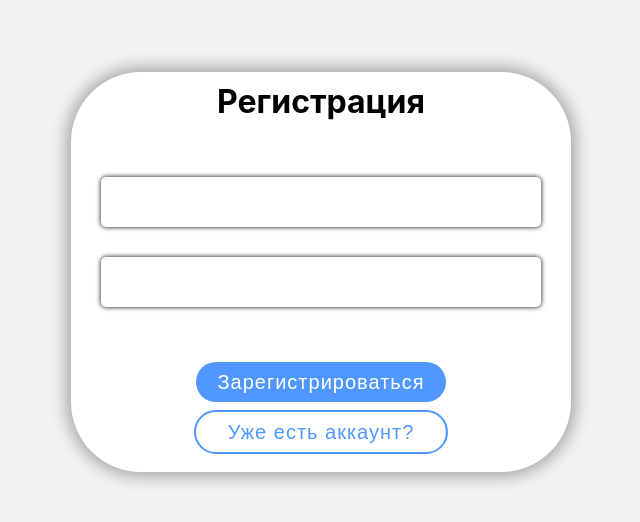
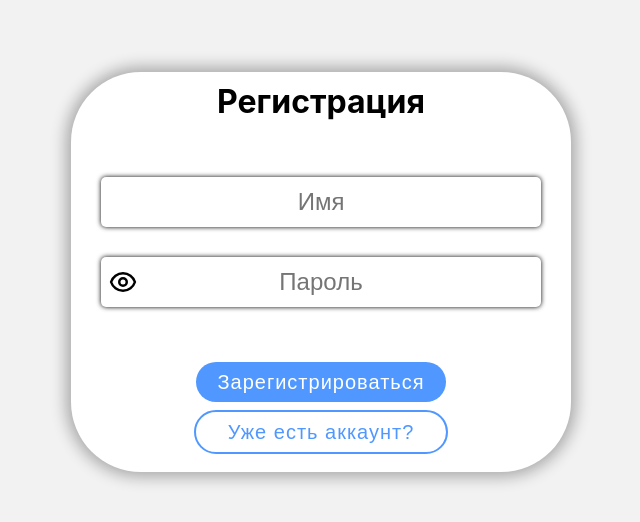
Before and after one commit to LavrCheck/Diary, a React (Create React App) app in the folder diary.front/: page /lavrcheck/diary/sign in a window 1280 px wide. Shown: the part 128-650 px from the top of the page, without its empty margins (319-959 px from the left). Built offline with nearby package versions, Linux system fonts and the light colour scheme; no server answers.

Commit message:
fix sign and buttons

```diff
--- a/diary.front/src/Components/Sign/Sign.tsx
+++ b/diary.front/src/Components/Sign/Sign.tsx
@@ -8,6 +8,7 @@ import { useDispatch } from 'react-redux'
 import { actions } from '../../store'
 import { useNavigate } from 'react-router-dom'
 import { Task } from '../../types'
+import { PasswordInput } from '../../ui/PasswordInput'
 
 
 
@@ -27,7 +28,14 @@ export const Sign = () => {
 
     const [isSignUp, setIsSignUp] = useState<boolean>(true)
     const [isAlert, setIsAlert] = useState<boolean>(false)
+    const [isAlertExists, setIsAlertExists] = useState<boolean>(true)
     const [isServerAlert, setIsServerAlert] = useState<boolean>(false)
+
+    function changeSign() {
+        setIsSignUp(!isSignUp)
+        setIsAlertExists(false)
+        setTimeout(() => setIsAlertExists(true), 1)
+    }
 
     const [name, setName] = useState<string>('')
     const changeName = (e: React.ChangeEvent<HTMLInputElement>) => { setName(e.target.value) }
@@ -88,14 +96,16 @@ export const Sign = () => {
 
 
 
+
     return (<>
         {isServerAlert && <ServerAlert />}
         <div className="Sign">
-            <Alert isVisible={isAlert} isSignUp={isSignUp} />
+            {isAlertExists && <Alert isVisible={isAlert} isSignUp={isSignUp} />}
             <h1>{isSignUp ? 'Регистрация' : 'Вход'}</h1>
             <div className='inputs-container'>
-                <input value={name} onChange={changeName} type='text' />
-                <input value={password} onChange={changePassword} type='password' />
+                <input value={name} onChange={changeName} type='text' placeholder='Имя'/>
+                <PasswordInput value={password} onChange={changePassword} placeholder='Пароль'/>
+                {/* <input value={password} onChange={changePassword} type='password' /> */}
             </div>
             <div className='buttons-container'>
                 <Button onClick={() => {
@@ -103,7 +113,7 @@ export const Sign = () => {
                         isSignUp ? signUpTC() : signInTC()
                     }
                 }} sign={true} >{isSignUp ? 'Зарегистрироваться' : 'Войти'}</Button>
-                <Button sign={true} outline={true} onClick={() => { setIsSignUp(!isSignUp) }}
+                <Button sign={true} outline={true} onClick={() => changeSign()}
                 >{isSignUp ? 'Уже есть аккаунт?' : 'Еще не с нами?'}</Button>
             </div>
         </div>
--- a/diary.front/src/ui/Button.sass
+++ b/diary.front/src/ui/Button.sass
@@ -19,13 +19,13 @@
         color: #FFF
         font-size: 20px
         letter-spacing: 1px
-        transition: background-color 0.2s ease, box-shadow 0.1s
+        transition: background-color 0.2s ease, color 0.1s
 
         &:hover
             background-color: darken($primary,10)
 
         &:active
-            box-shadow: 0px 0px 7px #000 inset
+            color: #b8b8b8
 
         &.outline
             background-color: transparent
@@ -36,6 +36,9 @@
                 outline: unset
                 background-color: $primary
                 color: #FFF
+
+            &:active
+                color: #b8b8b8
 
             &.signed
                 background-image: $exitBlue
--- /dev/null
+++ b/diary.front/src/ui/PasswordInput.sass
@@ -0,0 +1,19 @@
+.PasswordInput
+    position: relative
+
+    button
+        height: 33px
+        width: 33px
+        border: none
+        outline: none
+        background-color: transparent
+        cursor: pointer
+        position: absolute
+        left: 5px
+        top: 10px
+        padding: 0px
+        margin: 0px
+
+        img
+            height: 30px
+            width: 30px
--- /dev/null
+++ b/diary.front/src/ui/PasswordInput.tsx
@@ -0,0 +1,25 @@
+import './PasswordInput.sass'
+import eyeOpen from '../images/eyeOpen.svg'
+import eyeClose from '../images/eyeClose.svg'
+import { useState } from 'react'
+
+export const PasswordInput = ({
+    value,
+    onChange,
+    placeholder
+}: {
+    value: string
+    onChange: (e: React.ChangeEvent<HTMLInputElement>) => void
+    placeholder: string
+}) => {
+
+    const [isPassword, setIsPassword] = useState(true)
+
+
+    return (
+        <div className="PasswordInput">
+            <input placeholder={placeholder} value={value} onChange={(e) => onChange(e)} type={isPassword ? 'password' : 'text'} />
+            <button onClick={() => setIsPassword(!isPassword)}><img src={isPassword ? eyeOpen : eyeClose} alt='eye'/></button>
+        </div>
+    )
+}
```
Also changed, not shown: diary.front/src/Components/Sign/Sign.sass (line endings or trailing spaces), diary.front/src/images/eyeClose.svg (added), diary.front/src/images/eyeOpen.svg (added).
